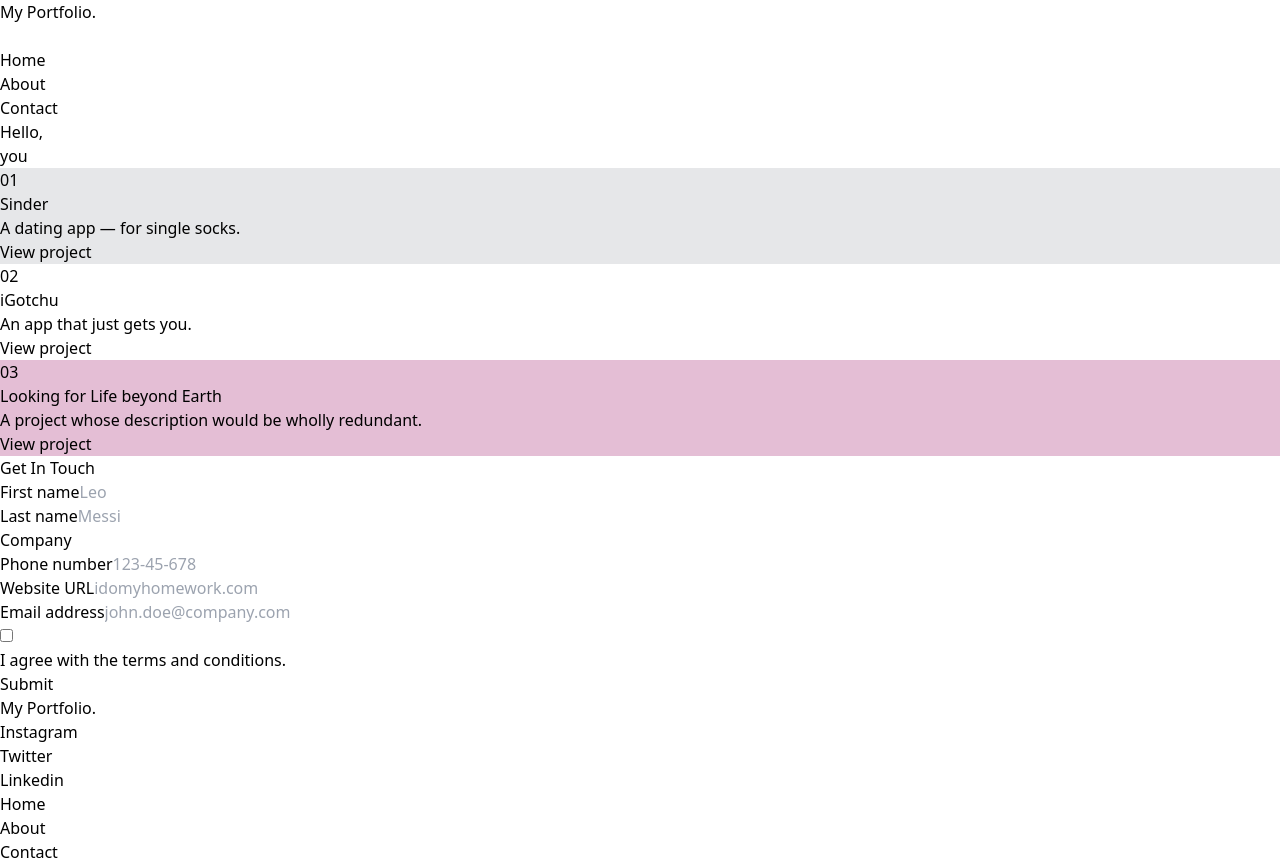
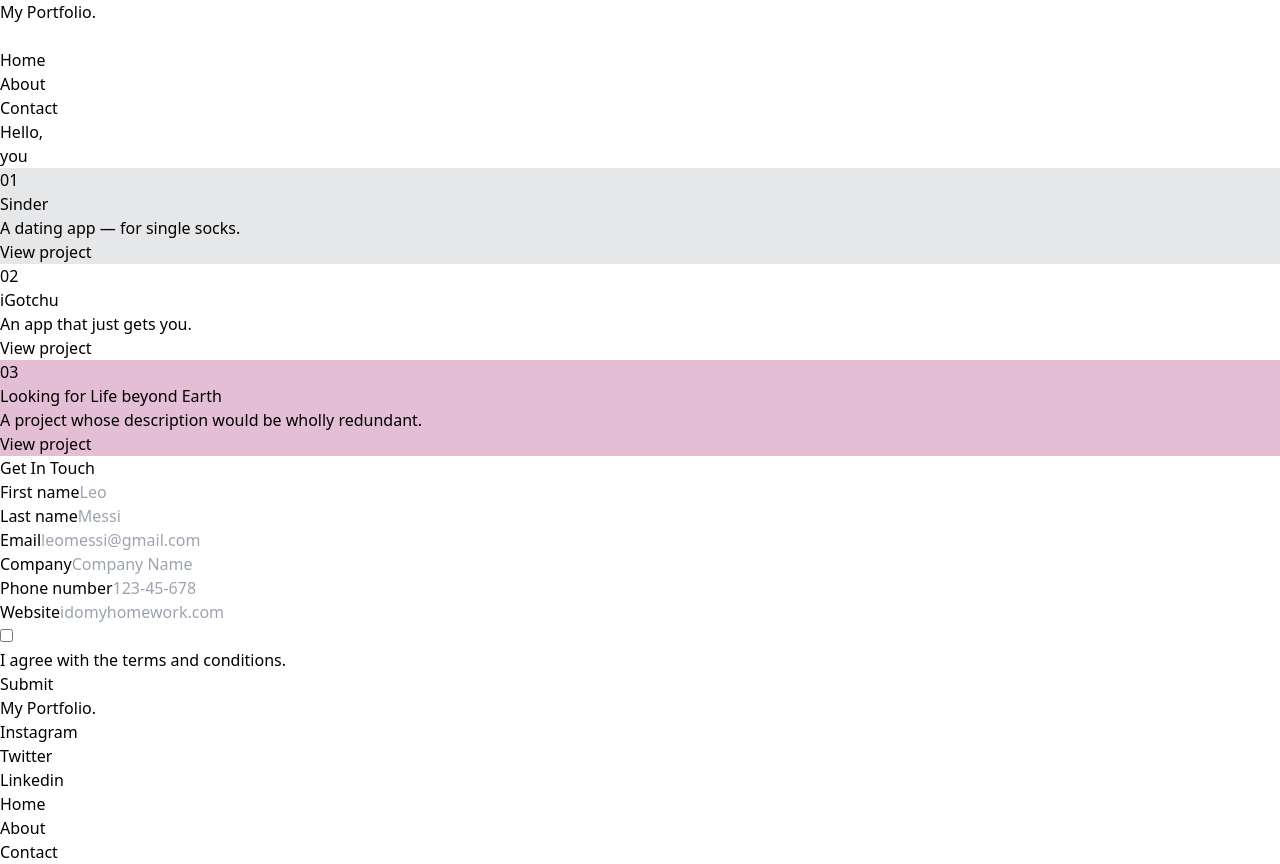
Before and after one commit to idomyhomework/portfolio-project, a React (Vite) app: page / in a window 1280 px wide. Built offline with nearby package versions, Linux system fonts and the light colour scheme.

Commit message:
added input information to the contstants/index.js

```diff
--- a/src/components/Contact.jsx
+++ b/src/components/Contact.jsx
@@ -1,107 +1,34 @@
 import React from "react";
-import { contactInput } from "../constants";
+import { contactInput } from "../constants/index.js";
 
 const Contact = () => {
+const ContactForms = () => {
+  return(
+    contactInput.map((item) => (
+      <div key={item.id}>
+        <label className="block mb-2.5 text-sm font-medium text-heading" htmlFor={item.name}>
+          {item.label}
+        </label>
+        <input
+          name={item.name}
+          type={item.type}
+          placeholder={item.placeholder}
+          pattern={item.pattern}
+          required={item.isRequired}
+          className="bg-neutral-secondary-medium border border-default-medium text-heading text-sm rounded-base focus:ring-brand focus:border-brand block w-full px-3 py-2.5 shadow-xs placeholder:text-body"
+        />
+      </div>
+    ))
+  )
+}
+
   return (
     <section>
-      <div className="w-9/12 mx-auto py-12">
+      <div className="w-9/12 mx-auto pt-12">
         <h2 className="font-mono mb-6">Get In Touch</h2>
         <form>
-          <div>
-            <div class="grid gap-6 mb-4 md:grid-cols-2 font-mono">
-              <div>
-                <label
-                  for="first_name"
-                  class="block mb-2.5 text-sm font-medium text-heading"
-                >
-                  First name
-                </label>
-                <input
-                  type="text"
-                  id="first_name"
-                  class="bg-neutral-secondary-medium border border-default-medium text-heading text-sm rounded-base focus:ring-brand focus:border-brand block w-full px-3 py-2.5 shadow-xs placeholder:text-body"
-                  placeholder="Leo"
-                  required
-                />
-              </div>
-              <div>
-                <label
-                  for="last_name"
-                  class="block mb-2.5 text-sm font-medium text-heading"
-                >
-                  Last name
-                </label>
-                <input
-                  type="text"
-                  id="last_name"
-                  class="bg-neutral-secondary-medium border border-default-medium text-heading text-sm rounded-base focus:ring-brand focus:border-brand block w-full px-3 py-2.5 shadow-xs placeholder:text-body"
-                  placeholder="Messi"
-                  required
-                />
-              </div>
-              <div>
-                <label
-                  for="company"
-                  class="block mb-2.5 text-sm font-medium text-heading"
-                >
-                  Company
-                </label>
-                <input
-                  type="text"
-                  id="company"
-                  class="bg-neutral-secondary-medium border border-default-medium text-heading text-sm rounded-base focus:ring-brand focus:border-brand block w-full px-3 py-2.5 shadow-xs placeholder:text-body"
-                  placeholder=""
-                  required
-                />
-              </div>
-              <div>
-                <label
-                  for="phone"
-                  class="block mb-2.5 text-sm font-medium text-heading"
-                >
-                  Phone number
-                </label>
-                <input
-                  type="tel"
-                  id="phone"
-                  class="bg-neutral-secondary-medium border border-default-medium text-heading text-sm rounded-base focus:ring-brand focus:border-brand block w-full px-3 py-2.5 shadow-xs placeholder:text-body"
-                  placeholder="123-45-678"
-                  pattern="^\+?[0-9\s\-()]{7,20}$"
-                  required
-                />
-              </div>
-              <div>
-                <label
-                  for="website"
-                  class="block mb-2.5 text-sm font-medium text-heading"
-                >
-                  Website URL
-                </label>
-                <input
-                  type="url"
-                  id="website"
-                  class="bg-neutral-secondary-medium border border-default-medium text-heading text-sm rounded-base focus:ring-brand focus:border-brand block w-full px-3 py-2.5 shadow-xs placeholder:text-body"
-                  placeholder="idomyhomework.com"
-                  required
-                />
-              </div>
-
-              <div class="mb-4">
-                <label
-                  for="email"
-                  class="block mb-2.5 text-sm font-medium text-heading"
-                >
-                  Email address
-                </label>
-                <input
-                  type="email"
-                  id="email"
-                  class="bg-neutral-secondary-medium border border-default-medium text-heading text-sm rounded-base focus:ring-brand focus:border-brand block w-full px-3 py-2.5 shadow-xs placeholder:text-body"
-                  placeholder="john.doe@company.com"
-                  required
-                />
-              </div>
-            </div>
+          <div class="grid gap-6 mb-4 md:grid-cols-2 font-mono">
+            <ContactForms />
           </div>
           <div class="flex items-start mb-4">
             <div class="flex items-center h-5">
```
